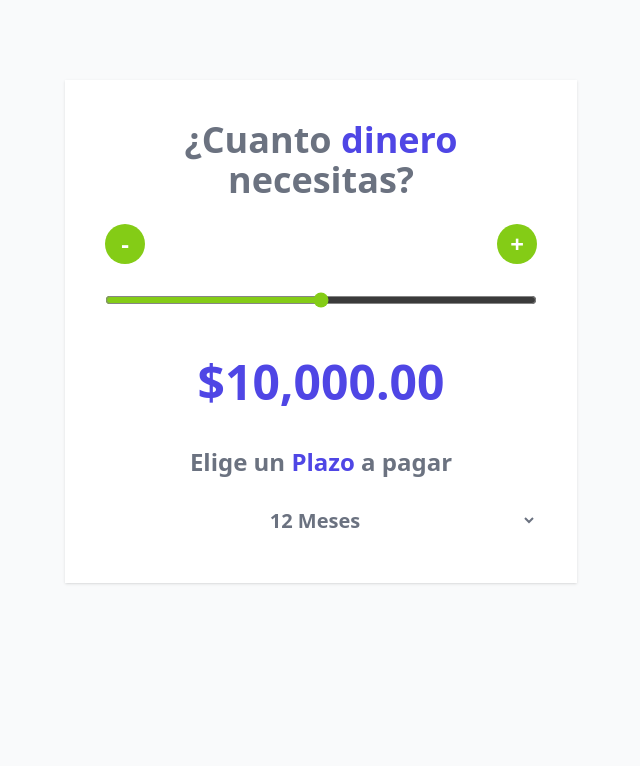
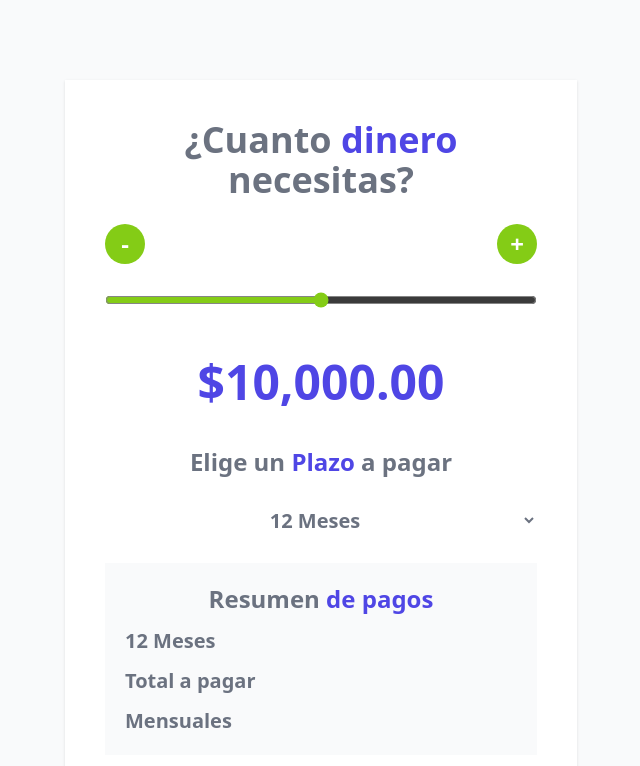
Before and after one commit to liquindoi/cotizador-prestamos-react, a React (Vite) app: page / in a window 1280 px wide. Shown: the top 766 px of the page, without its empty margins (319-959 px from the left). Built offline with nearby package versions, Linux system fonts and the light colour scheme.

Commit message:
Creando el Resumen de Pagos

```diff
--- a/src/App.jsx
+++ b/src/App.jsx
@@ -89,6 +89,16 @@
         <option value="24">24 Meses</option>
       </select>
 
+      <div className='my-5 space-y-3 bg-gray-50 p-5'>
+        <h2 className='text-2xl font-extrabold text-gray-500 text-center'>
+            Resumen <span className='text-indigo-600'>de pagos </span>
+          </h2>
+          <p className='text-xl text-gray-500 texte-center font-bold'>{meses} Meses</p>
+          <p className='text-xl text-gray-500 texte-center font-bold'> Total a pagar</p>
+          <p className='text-xl text-gray-500 texte-center font-bold'> Mensuales</p>
+
+
+      </div>
     </div>
   )
 }
```
